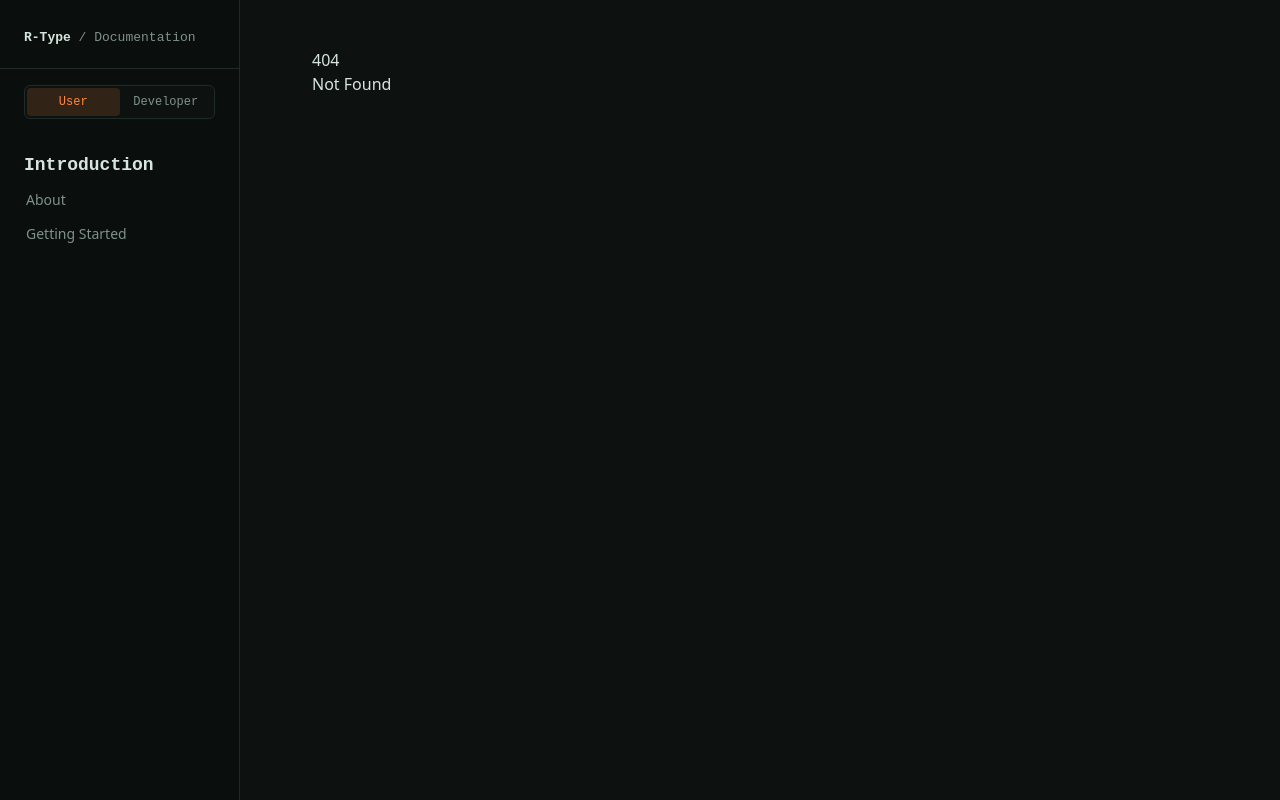
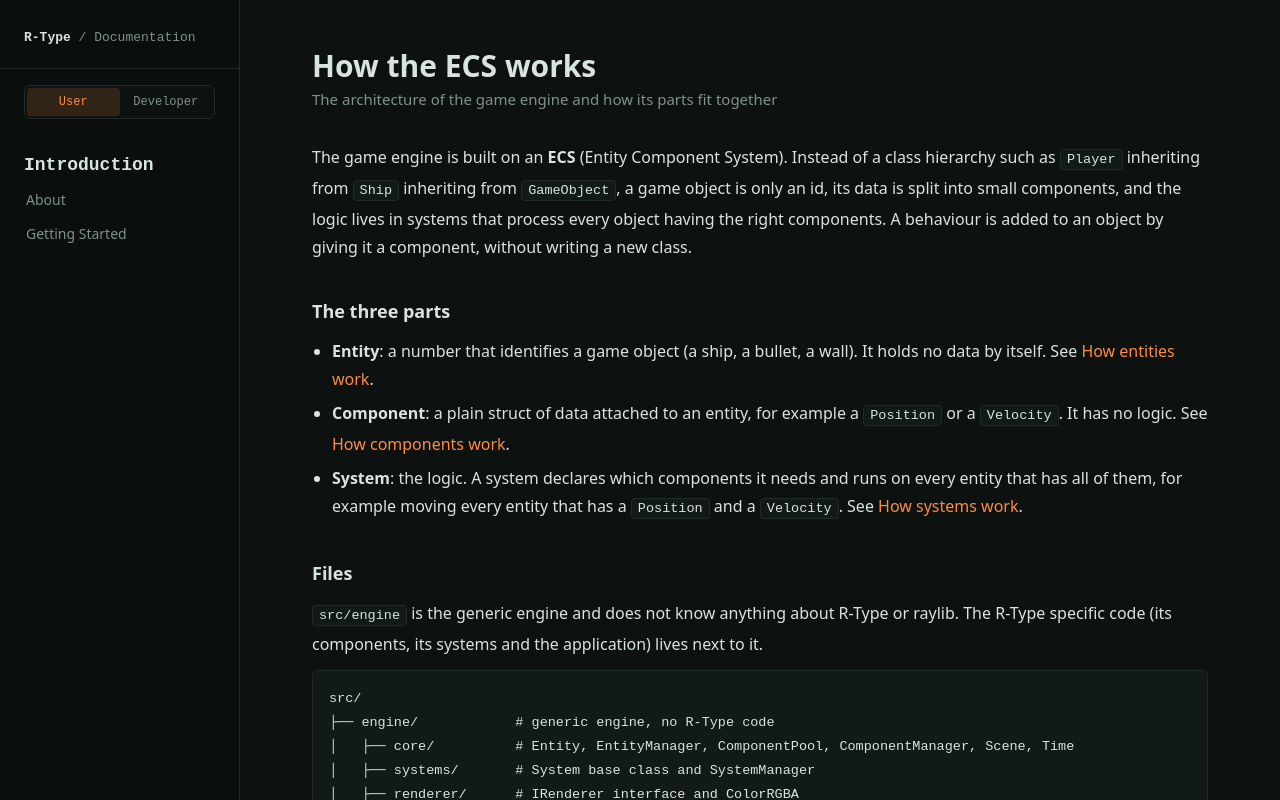
Before and after one commit to Yoyott29/R-Type, a SvelteKit app in the folder Documentation/R-Type/: page /developer/ecs in a window 1280 px wide. Before the commit this address had no page. Built offline with nearby package versions, Linux system fonts and the light colour scheme.

Commit message:
[A.PI] [Initialize_ECS] Feat: added the ECS overview page to the documentation

```diff
--- /dev/null
+++ b/Documentation/R-Type/src/routes/developer/ecs/+page.svelte
@@ -0,0 +1,166 @@
+<script>
+	const treeExample = `src/
+├── engine/            # generic engine, no R-Type code
+│   ├── core/          # Entity, EntityManager, ComponentPool, ComponentManager, Scene, Time
+│   ├── systems/       # System base class and SystemManager
+│   ├── renderer/      # IRenderer interface and ColorRGBA
+│   └── errors/        # EngineError and its subclasses
+├── components/        # R-Type components: Position, Velocity, Sprite, PlayerControlled
+├── systems/           # R-Type systems: InputSystem, MovementSystem, RenderSystem
+└── game-rtype/        # Application (setup and game loop) and RaylibRenderer`;
+
+	const sceneExample = `class Scene {
+  public:
+    Entity createEntity();
+    void destroyEntity(Entity entity);
+
+    template <typename Component> void registerComponent();
+    template <typename Component> void addComponent(Entity entity, Component component);
+    template <typename Component> void removeComponent(Entity entity);
+    template <typename Component> Component &getComponent(Entity entity);
+    template <typename Component> ComponentType getComponentType();
+
+    template <typename SystemType> std::shared_ptr<SystemType> registerSystem();
+    template <typename SystemType> void setSystemComponentSet(ComponentSet componentSet);
+
+  private:
+    std::unique_ptr<EntityManager> _entityManager;
+    std::unique_ptr<ComponentManager> _componentManager;
+    std::unique_ptr<SystemManager> _systemManager;
+};`;
+
+	const exampleCode = `Scene scene;
+
+// 1. Register the component types
+scene.registerComponent<Position>();
+scene.registerComponent<Velocity>();
+
+// 2. Register a system and tell it which components it needs
+std::shared_ptr<MovementSystem> movement = scene.registerSystem<MovementSystem>();
+ComponentSet required;
+required.set(scene.getComponentType<Position>());
+required.set(scene.getComponentType<Velocity>());
+scene.setSystemComponentSet<MovementSystem>(required);
+
+// 3. Create an entity and give it components
+Entity ship = scene.createEntity();
+scene.addComponent(ship, Position{0.0f, 200.0f});
+scene.addComponent(ship, Velocity{100.0f, 0.0f}); // ship is now in movement->_entities
+
+// 4. Run the system
+movement->update(scene);`;
+</script>
+
+<svelte:head>
+	<title>How the ECS works - R-Type docs</title>
+</svelte:head>
+
+{#snippet code(text)}
+	<pre
+		class="mt-3 overflow-x-auto rounded-md border border-[#1e2b26] bg-[#121a17] p-4 font-mono text-[13.5px] leading-6"><code
+			>{text}</code
+		></pre>
+{/snippet}
+
+{#snippet c(text)}<code
+		class="rounded border border-[#1e2b26] bg-[#121a17] px-1.5 py-0.5 font-mono text-[13.5px]"
+		>{text}</code
+	>{/snippet}
+
+<h1 class="text-3xl font-semibold">How the ECS works</h1>
+<p class="mt-1 mb-8 text-[15px] text-[#7f9189]">
+	The architecture of the game engine and how its parts fit together
+</p>
+
+<p class="max-w-[100ch] leading-7">
+	The game engine is built on an <strong class="font-semibold">ECS</strong> (Entity Component System).
+	Instead of a class hierarchy such as {@render c('Player')} inheriting from {@render c('Ship')}
+	inheriting from {@render c('GameObject')}, a game object is only an id, its data is split into small
+	components, and the logic lives in systems that process every object having the right components. A
+	behaviour is added to an object by giving it a component, without writing a new class.
+</p>
+
+<h2 class="mt-9 text-lg font-semibold">The three parts</h2>
+<ul class="mt-3 max-w-[100ch] list-disc space-y-1.5 pl-5 leading-7">
+	<li>
+		<strong class="font-semibold">Entity</strong>: a number that identifies a game object (a ship, a
+		bullet, a wall). It holds no data by itself. See
+		<a href="/developer/ecs-entities" class="text-[#ff8a3d] hover:underline">How entities work</a>.
+	</li>
+	<li>
+		<strong class="font-semibold">Component</strong>: a plain struct of data attached to an entity,
+		for example a {@render c('Position')} or a {@render c('Velocity')}. It has no logic. See
+		<a href="/developer/ecs-components" class="text-[#ff8a3d] hover:underline"
+			>How components work</a
+		>.
+	</li>
+	<li>
+		<strong class="font-semibold">System</strong>: the logic. A system declares which components it
+		needs and runs on every entity that has all of them, for example moving every entity that has a
+		{@render c('Position')} and a {@render c('Velocity')}. See
+		<a href="/developer/ecs-systems" class="text-[#ff8a3d] hover:underline">How systems work</a>.
+	</li>
+</ul>
+
+<h2 class="mt-9 text-lg font-semibold">Files</h2>
+<p class="mt-3 max-w-[100ch] leading-7">
+	{@render c('src/engine')} is the generic engine and does not know anything about R-Type or raylib.
+	The R-Type specific code (its components, its systems and the application) lives next to it.
+</p>
+{@render code(treeExample)}
+
+<h2 class="mt-9 text-lg font-semibold">The Scene</h2>
+<p class="mt-3 max-w-[100ch] leading-7">
+	{@render c('Scene')} ({@render c('src/engine/core/Scene.hpp')}) is the only class the game talks
+	to. It owns the three managers and forwards each call to the right one, so the game never uses them
+	directly:
+</p>
+<ul class="mt-3 max-w-[100ch] list-disc space-y-1.5 pl-5 leading-7">
+	<li>{@render c('EntityManager')} gives out entity ids and stores which components each entity has.</li>
+	<li>{@render c('ComponentManager')} stores the component values, one pool per component type.</li>
+	<li>{@render c('SystemManager')} stores the systems and the list of entities each one runs on.</li>
+</ul>
+{@render code(sceneExample)}
+
+<h2 class="mt-9 text-lg font-semibold">A complete example</h2>
+<p class="mt-3 max-w-[100ch] leading-7">
+	This is the order used by the game in {@render c('Application')}: register the components, register
+	the systems, then create the entities.
+</p>
+{@render code(exampleCode)}
+
+<h2 class="mt-9 text-lg font-semibold">What the Scene does for you</h2>
+<p class="mt-3 max-w-[100ch] leading-7">
+	When you call {@render c('addComponent')} or {@render c('removeComponent')}, the Scene keeps the
+	three managers in sync:
+</p>
+<ol class="mt-3 max-w-[100ch] list-decimal space-y-1.5 pl-5 leading-7">
+	<li>The component value is added to (or removed from) its pool.</li>
+	<li>The bit of this component type is set (or cleared) in the entity's {@render c('ComponentSet')}.</li>
+	<li>
+		Every system checks the new {@render c('ComponentSet')}: the entity joins the systems whose
+		requirements it now meets, and leaves the others.
+	</li>
+</ol>
+<p class="mt-3 max-w-[100ch] leading-7">
+	{@render c('destroyEntity')} does the same in one call: the id is freed, the entity's components are
+	removed from every pool, and the entity is removed from every system. Destroying an entity that is
+	not alive does nothing.
+</p>
+
+<h2 class="mt-9 text-lg font-semibold">Good to know</h2>
+<ul class="mt-3 max-w-[100ch] list-disc space-y-1.5 pl-5 leading-7">
+	<li>
+		Register a component type before using it in any other call, otherwise
+		{@render c('ComponentNotRegisteredError')} is thrown.
+	</li>
+	<li>
+		Set a system's required components right after registering it, before creating entities. Systems
+		are only updated when a component is added or removed, so entities that already have their
+		components when the requirements are set are not added to the system.
+	</li>
+	<li>
+		The game loop that calls the systems is described in
+		<a href="/developer/game-loop" class="text-[#ff8a3d] hover:underline">How the game loop works</a>.
+	</li>
+</ul>
```
